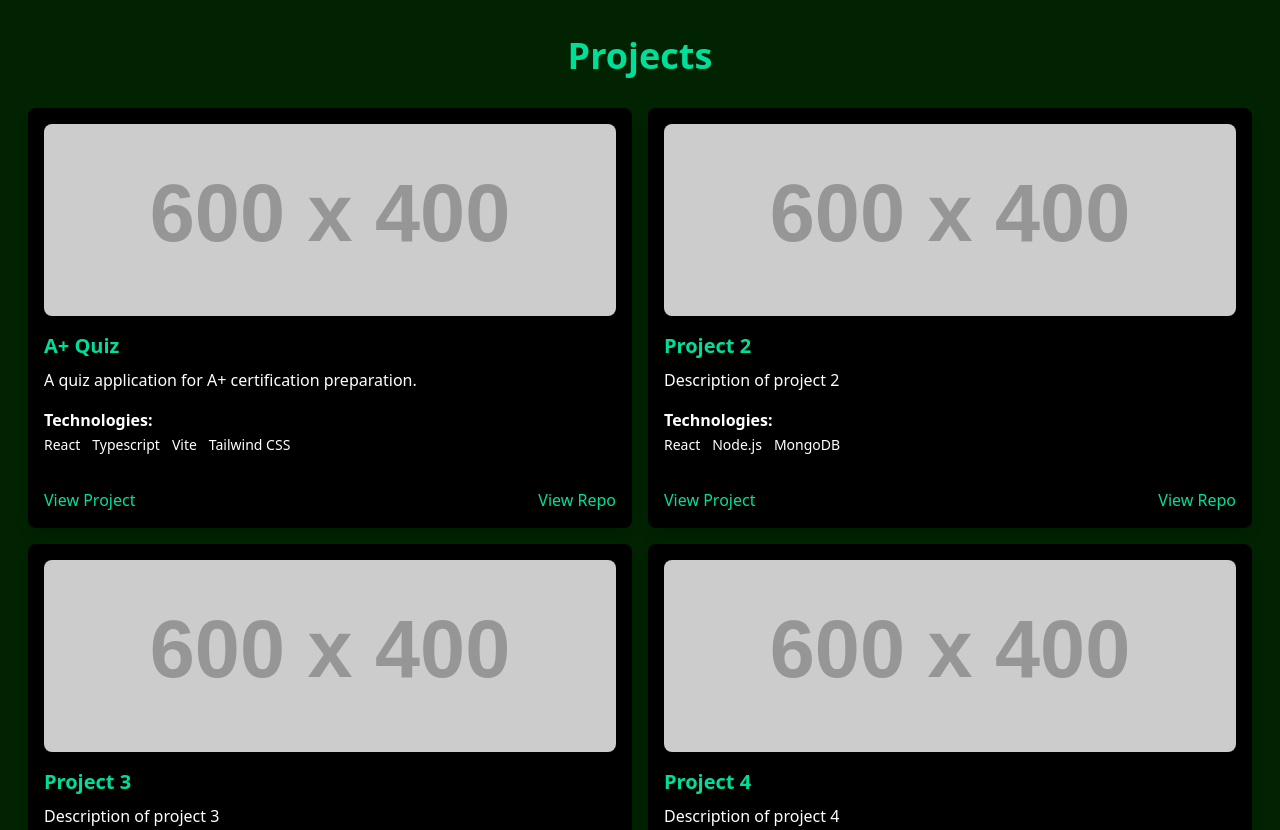
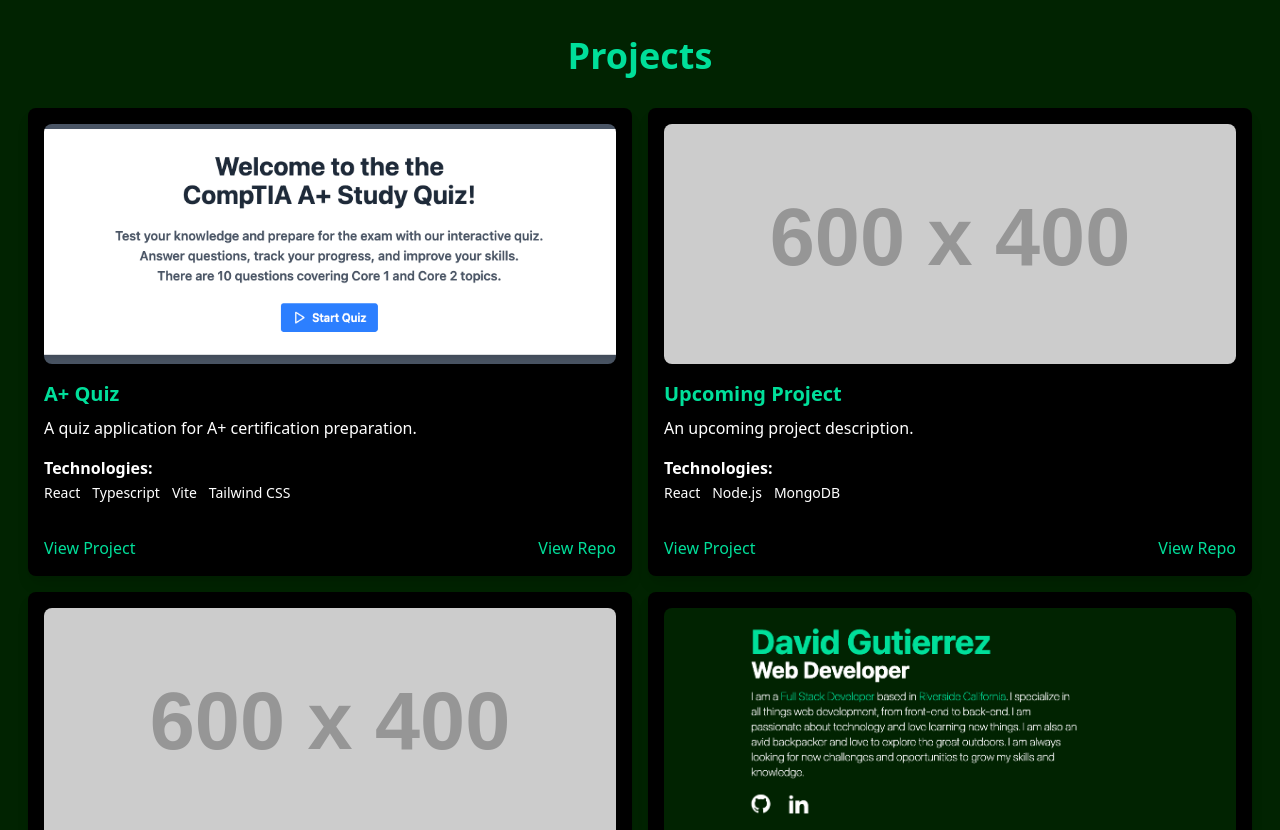
Before and after one commit to DavidDontKnow/davidPort2025, a React (Vite) app: page / in a window 1280 px wide. Shown: the part 1960-2790 px from the top of the page. Built offline with nearby package versions, Linux system fonts and the light colour scheme.

Commit message:
images and types

```diff
--- a/src/assets/components/projects.tsx
+++ b/src/assets/components/projects.tsx
@@ -10,11 +10,14 @@ const Projects = () => {
         <div className="grid grid-cols-1 md:grid-cols-2 lg:grid-cols-2 gap-4 mt-8">
           {PROJECTS.map((project) => (
             <div key={project.id} className="p-4 bg-black rounded-lg shadow-lg">
-              <img
-                src={project.image}
-                alt={project.title}
-                className="w-full h-48 object-cover rounded-lg"
-              />
+              <a href={project.link} target="_blank" rel="noopener noreferrer">
+                <img
+                  src={project.image as string}
+                  alt={project.title}
+                  className="w-full h-60 object-cover rounded-lg scale-100 hover:scale-105 transition-transform duration-300 ease-in-out"
+                  loading="lazy"
+                />
+              </a>
               <div className="mt-4">
                 <h2 className="text-xl font-bold text-[#00df9a]">
                   {project.title}
--- a/src/data/projects.ts
+++ b/src/data/projects.ts
@@ -1,4 +1,6 @@
 import { Project } from "../types/projectTypes";
+import projectOne from "../assets/images/APlusQuiz.png";
+import projectFour from "../assets/images/DaveedDev.png";
 
 export const PROJECTS: Project[] = [
   {
@@ -6,14 +8,14 @@ export const PROJECTS: Project[] = [
     title: "A+ Quiz",
     description: "A quiz application for A+ certification preparation.",
     technologies: ["React", "Typescript", "Vite", "Tailwind CSS"],
-    image: "https://placehold.co/600x400",
+    image: projectOne,
     link: "https://aplusquiz.daveed.dev/",
     repo: "https://github.com/DavidDontKnow/viteComptiaQuiz",
   },
   {
     id: 2,
-    title: "Project 2",
-    description: "Description of project 2",
+    title: "Upcoming Project",
+    description: "An upcoming project description.",
     technologies: ["React", "Node.js", "MongoDB"],
     image: "https://placehold.co/600x400",
     link: "https://example.com/project2",
@@ -21,8 +23,8 @@ export const PROJECTS: Project[] = [
   },
   {
     id: 3,
-    title: "Project 3",
-    description: "Description of project 3",
+    title: "Upcoming Project",
+    description: "An upcoming project description.",
     technologies: ["React", "Node.js", "MongoDB"],
     image: "https://placehold.co/600x400",
     link: "https://example.com/project3",
@@ -30,11 +32,11 @@ export const PROJECTS: Project[] = [
   },
   {
     id: 4,
-    title: "Project 4",
-    description: "Description of project 4",
-    technologies: ["React", "Node.js", "MongoDB"],
-    image: "https://placehold.co/600x400",
-    link: "https://example.com/project4",
+    title: "David's Portfolio",
+    description: "This is a look into this portfolio.",
+    technologies: ["React", "TypeScript", "Tailwind CSS"],
+    image: projectFour,
+    link: "https://daveed.dev",
     repo: "https://github.com",
   },
 ];
--- a/src/types/projectTypes.ts
+++ b/src/types/projectTypes.ts
@@ -3,7 +3,7 @@ export interface Project {
   title: string;
   description: string;
   technologies: string[];
-  image: string;
+  image: object | string;
   link: string;
   repo: string;
 }
```
Also changed, not shown: src/assets/images/APlusQuiz.png (renamed from public/APlusQuiz.png), src/assets/images/DaveedDev.png (added).
